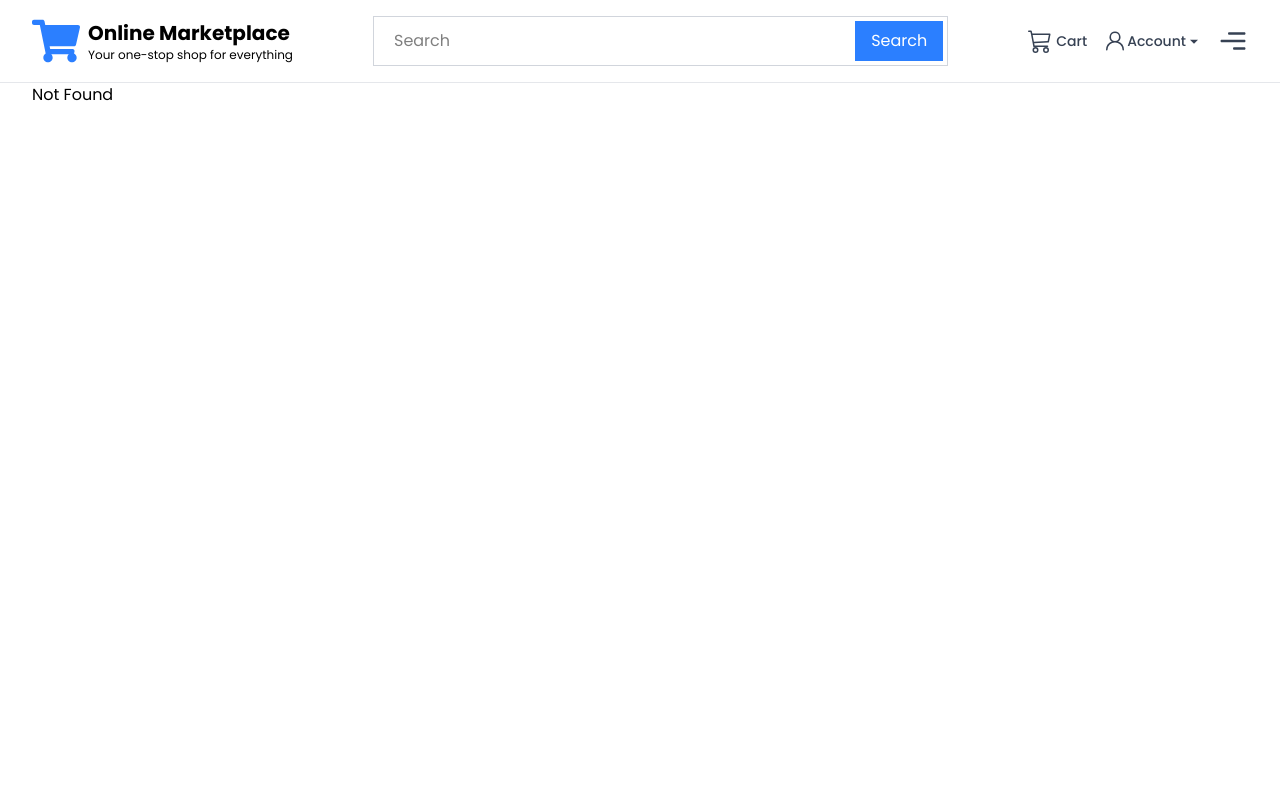
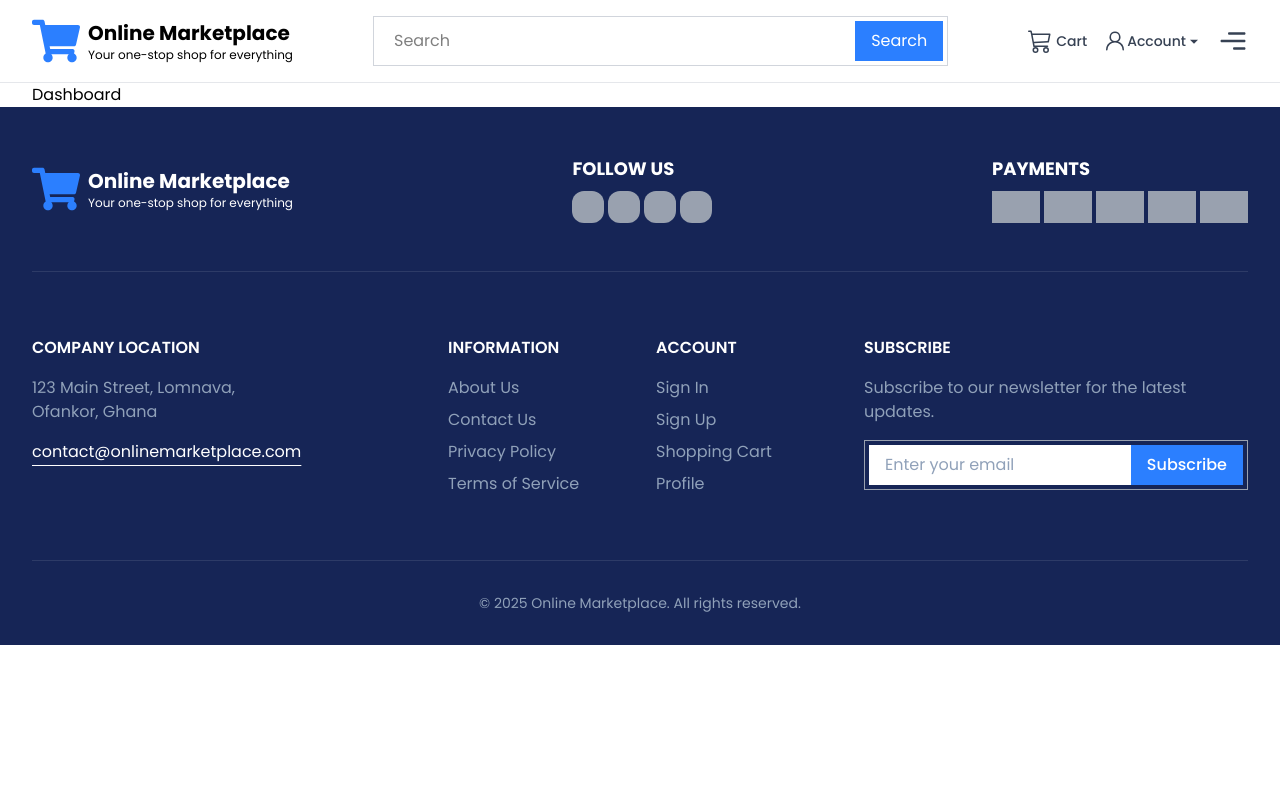
Before and after one commit to marquingyase/online_marketplace, a Next.js app: page /dashboard in a window 1280 px wide. Before the commit this address had no page. Shown: the top 800 px of the page. Built offline with nearby package versions, Linux system fonts and the light colour scheme.

Commit message:
Dashboard folder

```diff
--- /dev/null
+++ b/src/app/dashboard/layout.tsx
@@ -0,0 +1,7 @@
+export default function DashboardLayout({ children }: { children: React.ReactNode }) {
+    return (
+        <>
+            {children}
+        </>
+    )
+}
--- /dev/null
+++ b/src/app/dashboard/page.tsx
@@ -0,0 +1,10 @@
+import Container from "@/components/Container";
+
+
+export default function Dashboard() {
+    return (
+        <main>
+            <Container>Dashboard</Container>
+        </main>
+    );
+}
```
